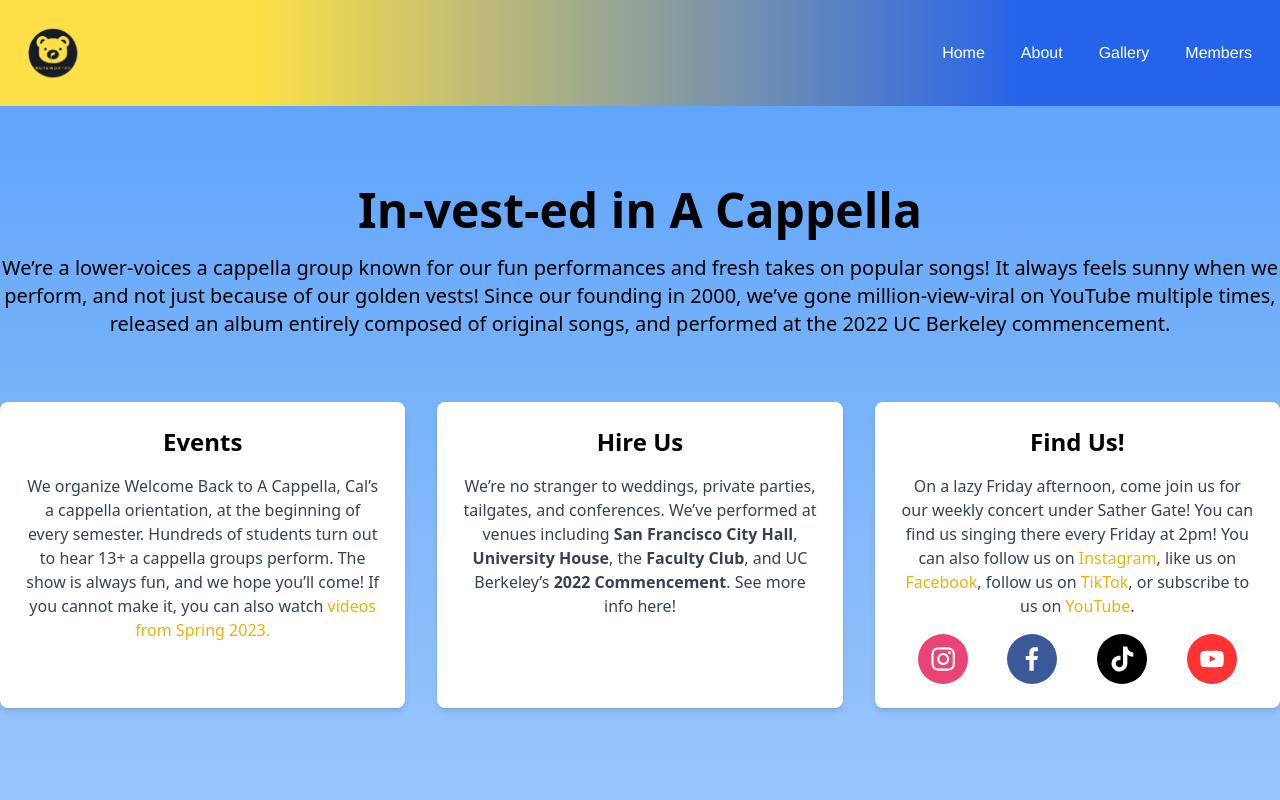
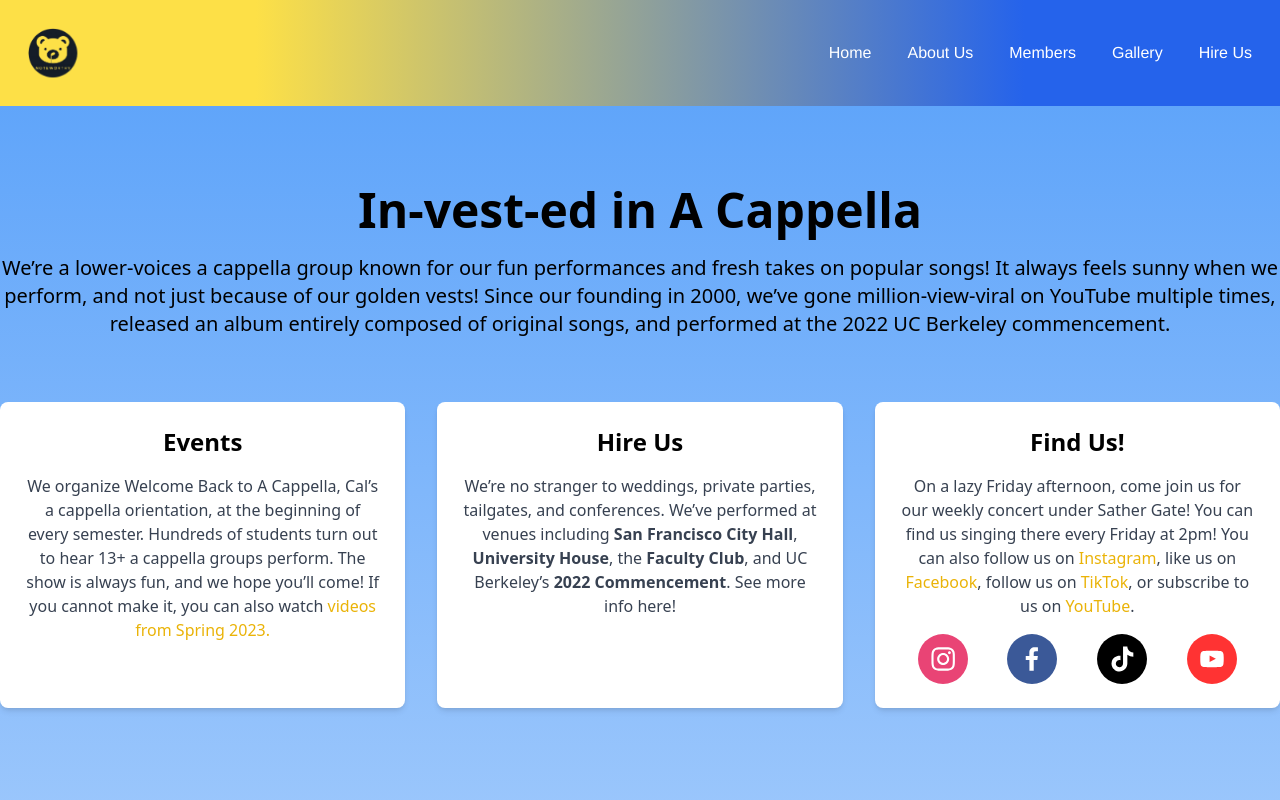
Before and after one commit to llloxim/Noteworthy, a React (Vite) app: page /About in a window 1280 px wide. Shown: the top 800 px of the page. Built offline with nearby package versions, Linux system fonts and the light colour scheme.

Commit message:
add new page for hire us

```diff
--- a/src/App.jsx
+++ b/src/App.jsx
@@ -4,6 +4,7 @@ import Home from "./Home";
 import About from "./About";
 import Gallery from "./gallery";
 import Members from "./members";
+import HireUs from "./HireUs";
 
 function App() {
   return (
@@ -14,6 +15,7 @@ function App() {
           <Route path="/About" element={<About showNav={true} />} />
           <Route path="/Gallery" element={<Gallery showNav={true} />} />
           <Route path="/Members" element={<Members showNav={true} />} />
+          <Route path="/HireUs" element={<HireUs showNav={true} />} />
         </Routes>
       </BrowserRouter>
     </>
--- /dev/null
+++ b/src/HireUs.jsx
@@ -0,0 +1,20 @@
+function HireUs() {
+  return (
+    <p>
+      Please e-mail our business manager at noteworthy@ucchoral.berkeley.edu and
+      fill out this &nbsp;
+      <a
+        className="form"
+        href="https://docs.google.com/forms/d/e/1FAIpQLSexPGp4LpkvAaE66Kmh5EllvAaXQtPmGquz_1dDo9g2PZ01hg/viewform"
+        target="_blank"
+      >
+        form
+      </a>
+      . Then we’ll respond to you with a quote as soon as possible. In your
+      email, let us know:
+      <img src="#" className="sf" alt="fy" />
+    </p>
+  );
+}
+
+export default HireUs;
--- a/src/nav.jsx
+++ b/src/nav.jsx
@@ -17,7 +17,12 @@ function Nav() {
             </Link>
             <li>
               <Link to="/about" className="hover:text-gray-300">
-                About
+                About Us
+              </Link>
+            </li>
+            <li>
+              <Link to="/members" className="hover:text-gray-300">
+                Members
               </Link>
             </li>
             <li>
@@ -26,8 +31,8 @@ function Nav() {
               </Link>
             </li>
             <li>
-              <Link to="/members" className="hover:text-gray-300">
-                Members
+              <Link to="/hire-us" className="hover:text-gray-300">
+                Hire Us
               </Link>
             </li>
           </ul>
```
Also changed, not shown: src/About.jsx (+0 -14 lines).
